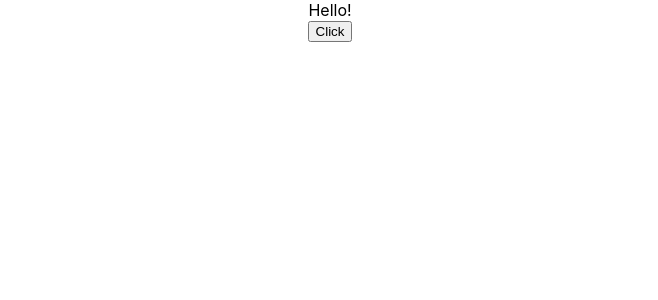
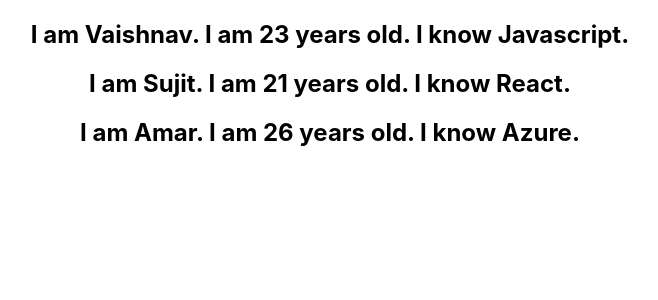
Before and after one commit to Vaishnav13/React-js2, a React (Create React App) app: page / in a window 1280 px wide. Shown: the top 300 px of the page, without its empty margins (310-968 px from the left). Built offline with nearby package versions, Linux system fonts and the light colour scheme.

Commit message:
adding something new

```diff
--- a/src/App.js
+++ b/src/App.js
@@ -8,11 +8,17 @@
 import FunctionClick from './Components/FunctionClick';
 import ClassClick from './Components/ClassClick';
 import EventBind from './Components/EventBind';
+import ParentComponent from './Components/ParentComponent';
+import UserGreeting from './Components/UserGreeting';
+import NameList from './Components/NameList';
 
 function App() {
   return (
     <div className="App">
-      <EventBind />
+      <NameList />
+      {/* <UserGreeting /> */}
+      {/* <ParentComponent /> */}
+      {/* <EventBind /> */}
       {/* <ClassClick /> */}
       {/* <FunctionClick /> */}
       {/* <Counter /> */}
--- /dev/null
+++ b/src/Components/ChildComponent.js
@@ -0,0 +1,11 @@
+import React from 'react'
+
+function ChildComponent(props) {
+  return (
+    <div>
+      <button onClick={() =>props.greetHandler('child')}>Greet Parent</button>
+    </div>
+  )
+}
+
+export default ChildComponent
--- a/src/Components/EventBind.js
+++ b/src/Components/EventBind.js
@@ -7,19 +7,28 @@
       this.state = {
          message: 'Hello!'
       }
+    //   this.clickHandler = this.clickHandler.bind(this)
     }
-    clickHandler(){
+    // clickHandler(){
+    //     this.setState({
+    //         message: 'Goodbye!'
+    //     })
+    //     console.log(this)
+    // }
+
+    clickHandler = () => {
         this.setState({
-            message: 'Goodbye!'
+            message: 'GoodBye!'
         })
-        console.log(this)
     }
 
   render() {
     return (
       <div>
         <div>{this.state.message}</div>
-        <button onClick={this.clickHandler.bind(this)}>Click</button>
+        {/* <button onClick={this.clickHandler.bind(this)}>Click</button> */}
+        {/* <button onClick={() => this.clickHandler()}>Click</button> */}
+        <button onClick={this.clickHandler}>Click</button>
       </div>
     )
   }
--- /dev/null
+++ b/src/Components/Man.js
@@ -0,0 +1,13 @@
+import React from 'react'
+
+function Man({person}) {
+  return (
+    <div>
+      <h2>
+        I am {person.name}. I am {person.age} years old. I know {person.skill}.
+      </h2>
+    </div>
+  )
+}
+
+export default Man
--- /dev/null
+++ b/src/Components/NameList.js
@@ -0,0 +1,31 @@
+import React from 'react';
+import Man from './Man';
+
+function NameList() {
+    const persons = [
+        {
+            id: 1,
+            name: 'Vaishnav',
+            age: 23,
+            skill: 'Javascript'
+        },
+        {
+            id: 2,
+            name: 'Sujit',
+            age: 21,
+            skill: 'React'
+        },
+        {
+            id: 3,
+            name: 'Amar',
+            age: 26,
+            skill: 'Azure'
+        }
+    ];
+
+    const personList = persons.map(person => <Man person={person} />);
+
+    return <div>{personList}</div>;
+}
+
+export default NameList;
--- /dev/null
+++ b/src/Components/ParentComponent.js
@@ -0,0 +1,28 @@
+import React, { Component } from 'react'
+import ChildComponent from './ChildComponent'
+
+class ParentComponent extends Component {
+
+    constructor(props) {
+      super(props)
+
+      this.state = {
+         parentName: 'Parent'
+      }
+      this.greetParent = this.greetParent.bind(this)
+    }
+
+    greetParent(childName) {
+        alert(`Hello ${this.state.parentName} from ${childName}`)
+    }
+
+  render() {
+    return (
+      <div>
+        <ChildComponent greetHandler ={this.greetParent}/>
+      </div>
+    )
+  }
+}
+
+export default ParentComponent
--- /dev/null
+++ b/src/Components/UserGreeting.js
@@ -0,0 +1,45 @@
+import React, { Component } from 'react'
+
+class UserGreeting extends Component {
+
+    constructor(props) {
+      super(props)
+
+      this.state = {
+         isLoggedIn: true
+      }
+    }
+
+  render() {
+    return this.state.isLoggedIn && <div>Hello Vaishnav</div>
+    // return this.state.isLoggedIn ?(
+    //     <div>Hello Vaishnav</div>
+    // ) : (
+    //     <div>Hello Guest</div>
+    // )
+
+    // let message
+    // if (this.state.isLoggedIn) {
+    //     message = <div>Hello Vaishnav</div>
+    // }else {
+    //     message = <div>Hello Guest</div>
+    // }
+    // return <div>{message}</div>
+    // // if(this.state.isLoggedIn){
+    //     return(
+    //         <div>Hello Vaishnav</div>
+    //     )
+    // } else {
+    //     return(
+    //         <div>Hello Guest</div>
+    //     )
+    // }
+    // return (
+    // <div>
+    //     <div>Hello Vaishnav</div>
+    // </div>
+    // )
+  }
+}
+
+export default UserGreeting
```
